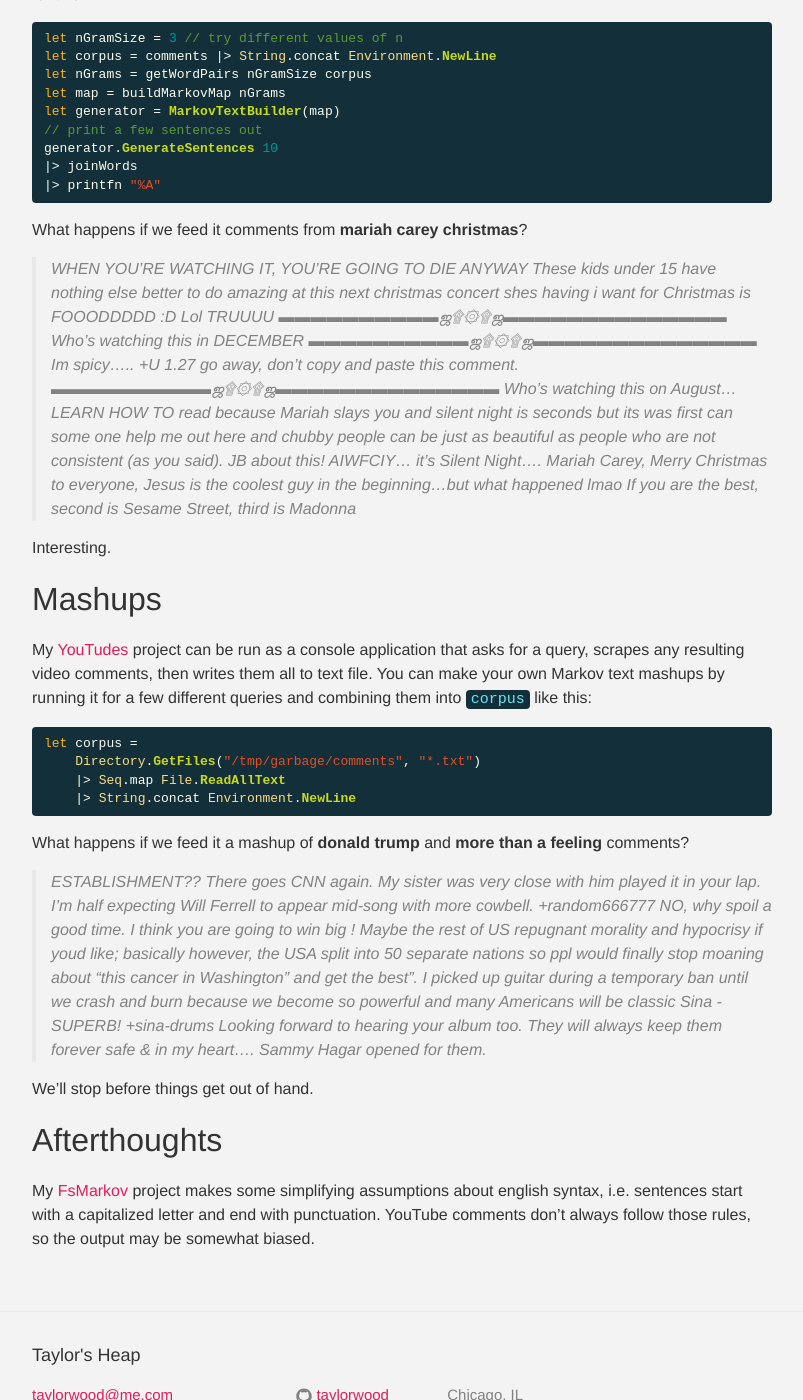
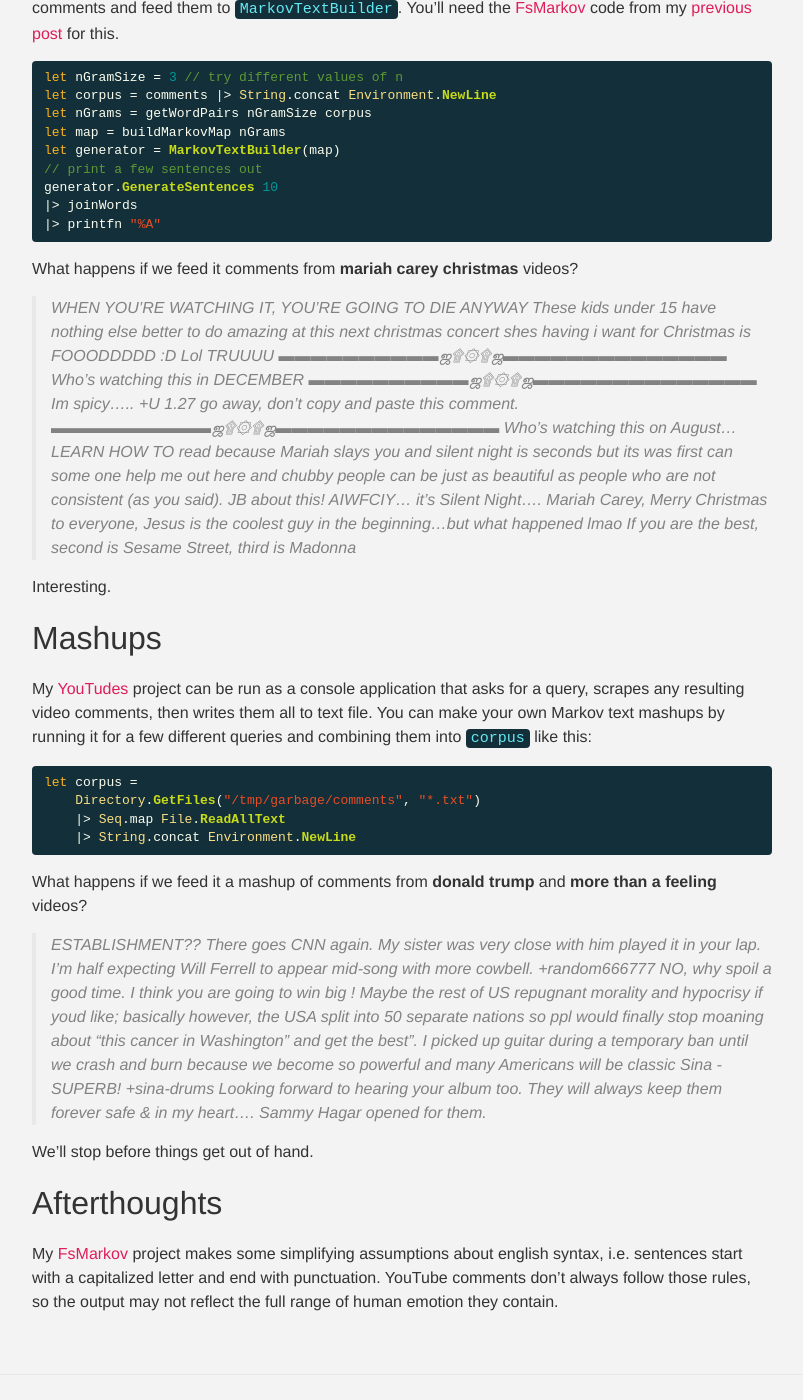
Before and after one commit to taylorwood/taylorwood.github.io, a Jekyll site: the page built from _posts/2015-12-27-youtube-comment-markov.markdown, in a window 1280 px wide and 1400 px high, scrolled down 4244 px. Shown: the whole window, without its empty margins (238-1041 px from the left). Built offline with Jekyll 4.4.1, drawn with Linux system fonts in a browser that asks for light colours; some of the changed text lies outside the part shown.

Commit message:
Add F# Advent Calendar note.

```diff
--- a/_posts/2015-12-17-youtube-comment-markov.markdown
+++ b/_posts/2015-12-27-youtube-comment-markov.markdown
@@ -8,7 +8,9 @@
 
 We'll also use [FParsec](http://www.quanttec.com/fparsec/) to parse basic [XPath](https://en.wikipedia.org/wiki/XPath) queries for evaluation against [FSharp.Data's](http://fsharp.github.io/FSharp.Data/) `HtmlDocument`.
 
-*I've left some uninteresting but important bits of code out for brevity. All the code for this post can be found on [GitHub](https://github.com/taylorwood/YouTudes).*
+Many thanks to [Sergey Tihon](https://twitter.com/sergey_tihon) for organizing another great [F# Advent Calendar](https://sergeytihon.wordpress.com/2015/10/25/f-advent-calendar-in-english-2015/) this year! Check out the [#FsAdvent](https://twitter.com/hashtag/FsAdvent?src=hash) tag on Twitter for more posts.
+
+*I've left some uninteresting bits of code out for brevity, but it can all be found in my [YouTudes](https://github.com/taylorwood/YouTudes) on GitHub.*
 
 ## Request for comments
 
@@ -175,7 +177,7 @@
 
 ## Garbage fountain
 
-Now that we have all this inane text, let's use it to generate some insane text. We'll concatenate all the comments and feed it to `MarkovTextBuilder`. You'll need the [FsMarkov](https://github.com/taylorwood/FsMarkov) code from my [previous post]({% post_url 2015-07-04-markov-text %}) for this.
+Now that we have all this inane text, let's use it to generate some insane text. We'll concatenate all the comments and feed them to `MarkovTextBuilder`. You'll need the [FsMarkov](https://github.com/taylorwood/FsMarkov) code from my [previous post]({% post_url 2015-07-04-markov-text %}) for this.
 
 {% highlight fsharp %}
 let nGramSize = 3 // try different values of n
@@ -189,7 +191,7 @@
 |> printfn "%A"
 {% endhighlight %}
 
-What happens if we feed it comments from **mariah carey christmas**?
+What happens if we feed it comments from **mariah carey christmas** videos?
 
 > WHEN YOU'RE WATCHING IT, YOU'RE GOING TO DIE ANYWAY﻿ These kids under 15 have nothing else better to do amazing at this next christmas concert shes having i want for Christmas is FOOODDDDD :D﻿ Lol﻿ TRUUUU﻿ ▬▬▬▬▬▬▬▬▬▬ஜ۩۞۩ஜ▬▬▬▬▬▬▬▬▬▬▬▬▬▬ Who's watching this in DECEMBER ▬▬▬▬▬▬▬▬▬▬ஜ۩۞۩ஜ▬▬▬▬▬▬▬▬▬▬▬▬▬▬﻿ Im spicy.....﻿ +U 1.27 go away, don't copy and paste this comment.﻿ ▬▬▬▬▬▬▬▬▬▬ஜ۩۞۩ஜ▬▬▬▬▬▬▬▬▬▬▬▬▬▬ Who's watching this on August... LEARN HOW TO read because Mariah slays you and silent night is seconds but its was first can some one help me out here and chubby people can be just as beautiful as people who are not consistent (as you said). JB about this! AIWFCIY... it's Silent Night.... Mariah Carey, Merry Christmas to everyone, Jesus is the coolest guy in the beginning...but what happened lmao﻿ If you are the best, second is Sesame Street, third is Madonna
 
@@ -205,7 +207,7 @@
     |> String.concat Environment.NewLine
 {% endhighlight %}
 
-What happens if we feed it a mashup of **donald trump** and **more than a feeling** comments?
+What happens if we feed it a mashup of comments from **donald trump** and **more than a feeling** videos?
 
 > ESTABLISHMENT?? There goes CNN again. My sister was very close with him﻿ played it in your lap.﻿ I'm half expecting Will Ferrell to appear mid-song with more cowbell.﻿ +random666777 NO, why spoil a good time.﻿ I think you are going to win big ! Maybe the rest of US repugnant morality and hypocrisy if youd like; basically however, the USA split into 50 separate nations so ppl would finally stop moaning about "this cancer in Washington" and get the best". I picked up guitar during a temporary ban until we crash and burn because we become so powerful and many Americans will be classic Sina - SUPERB!﻿ +sina-drums Looking forward to hearing your album too. They will always keep them forever safe & in my heart.... Sammy Hagar opened for them.
 
@@ -213,4 +215,4 @@
 
 ## Afterthoughts
 
-My [FsMarkov](https://github.com/taylorwood/FsMarkov) project makes some simplifying assumptions about english syntax, i.e. sentences start with a capitalized letter and end with punctuation. YouTube comments don't always follow those rules, so the output may be somewhat biased.
+My [FsMarkov](https://github.com/taylorwood/FsMarkov) project makes some simplifying assumptions about english syntax, i.e. sentences start with a capitalized letter and end with punctuation. YouTube comments don't always follow those rules, so the output may not reflect the full range of human emotion they contain.
```
